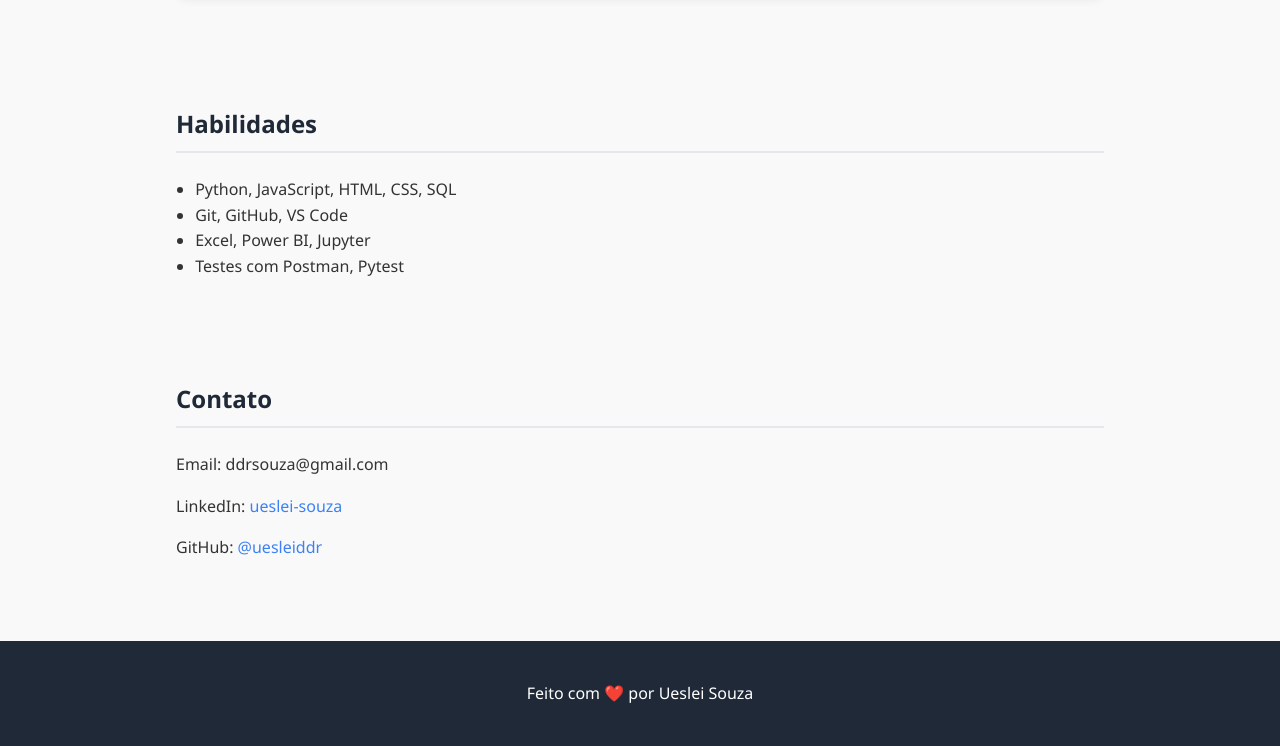
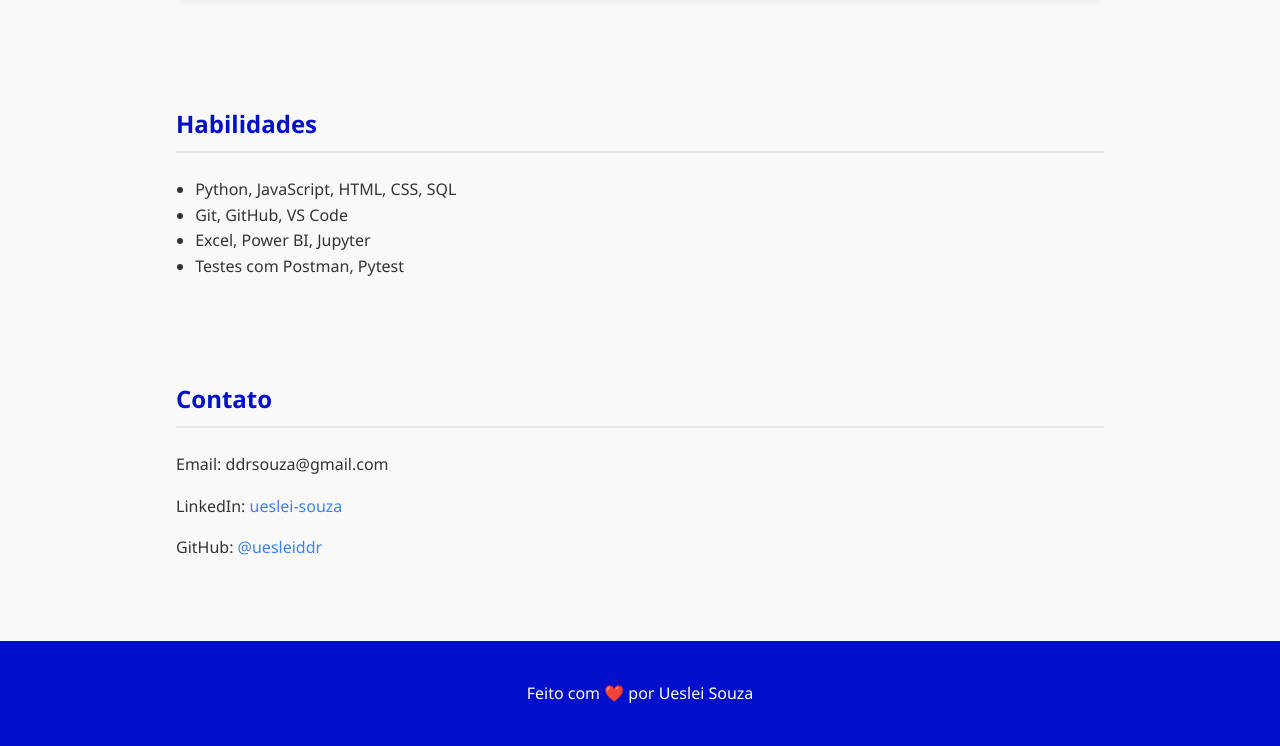
Before and after one commit to uesleiddr/uesleiddr.github.io, a plain HTML site: page index.html in a window 1280 px wide. Shown: the part 1073-1819 px from the top of the page. Drawn offline with Linux system fonts and the light colour scheme.

Commit message:
index.html

```diff
--- a/index.html
+++ b/index.html
@@ -16,7 +16,7 @@
       line-height: 1.6;
     }
     header {
-      background-color: #1f2937;
+      background-color: #0210cc;
       color: white;
       padding: 3rem 1rem;
       text-align: center;
@@ -35,7 +35,7 @@
       margin: auto;
     }
     h2 {
-      color: #1f2937;
+      color: #0210cc;
       border-bottom: 2px solid #e5e7eb;
       padding-bottom: 0.5rem;
       margin-bottom: 1.5rem;
@@ -57,7 +57,7 @@
     footer {
       text-align: center;
       padding: 1.5rem 1rem;
-      background-color: #1f2937;
+      background-color: #0210cc;
       color: white;
       margin-top: 2rem;
     }
```
